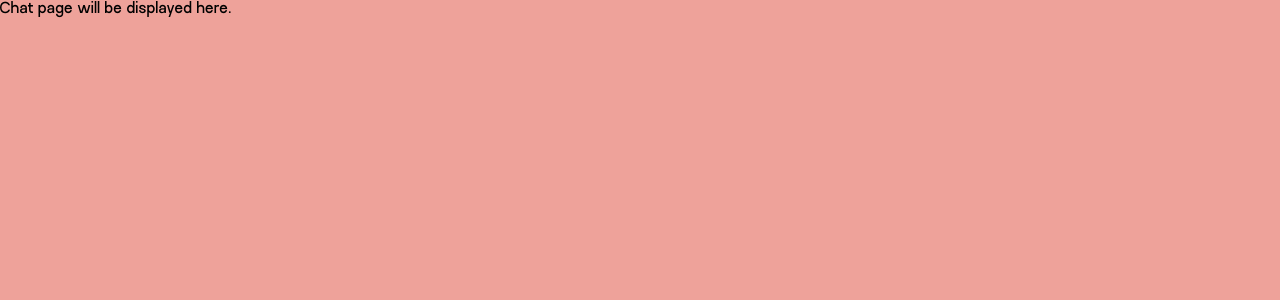
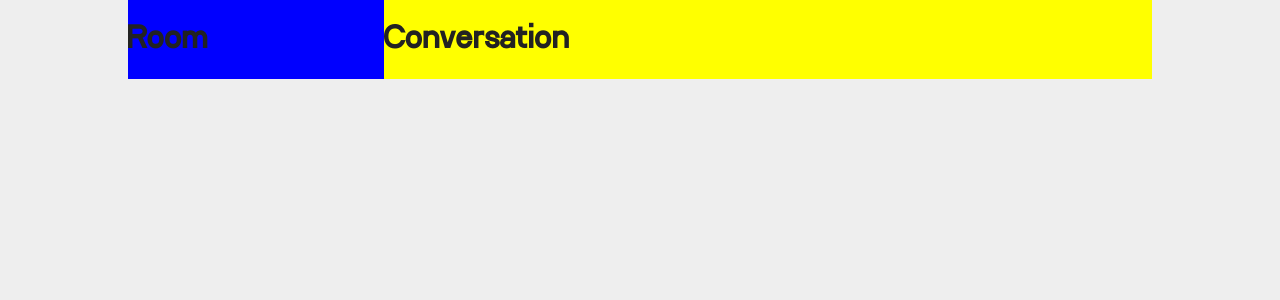
Before and after one commit to daimessdn/chatroom-project, a Next.js app: page /chat in a window 1280 px wide. Shown: the top 300 px of the page. Built offline with nearby package versions, Linux system fonts and the light colour scheme.

Commit message:
added physical chatroom list and conversation

```diff
--- /dev/null
+++ b/components/Conversation.js
@@ -0,0 +1,10 @@
+import styles from "../styles/Chatroom.module.css";
+
+
+const Conversation = () => {
+  return (
+    <div className={styles.roomConversation}><h1>Conversation</h1></div>
+  );
+}
+
+export default Conversation;
--- /dev/null
+++ b/components/Room.js
@@ -0,0 +1,9 @@
+import styles from "../styles/Chatroom.module.css";
+
+const Room = () => {
+  return (
+    <div className={styles.roomList}><h1>Room</h1></div>
+  );
+}
+
+export default Room;
--- a/pages/chat.js
+++ b/pages/chat.js
@@ -1,6 +1,14 @@
+import Room from "../components/Room";
+import Conversation from "../components/Conversation";
+
+import styles from "../styles/Chatroom.module.css";
+
 const Chat = () => {
   return (
-    <div>Chat page will be displayed here.</div>
+    <div className={styles.chatInterface}>
+      <Room />
+      <Conversation />
+    </div>
   );
 }
 
--- /dev/null
+++ b/styles/Chatroom.module.css
@@ -0,0 +1,16 @@
+.chatInterface {
+  display: flex;
+  width: 80%;
+  margin: 0 auto;
+  height: 80%;
+}
+
+.roomList {
+  width: 25%;
+  background: blue;
+}
+
+.roomConversation {
+  width: 75%;
+  background: yellow;
+}
--- a/styles/Header.module.css
+++ b/styles/Header.module.css
@@ -91,4 +91,5 @@
 .chat .content {
   border-top: 1px solid #fff;
   padding-top: 10px;
+  font-size: .9em;
 }
--- a/styles/globals.css
+++ b/styles/globals.css
@@ -8,7 +8,8 @@ body {
   padding: 0;
   margin: 0;
   font-family: "Bifocals", sans-serif;
-  background-color: #eea29a;
+  background-color: #eee;
+  color: #222;
 }
 
 a {
```
Also changed, not shown: pages/index.js (+8 -4 lines).
